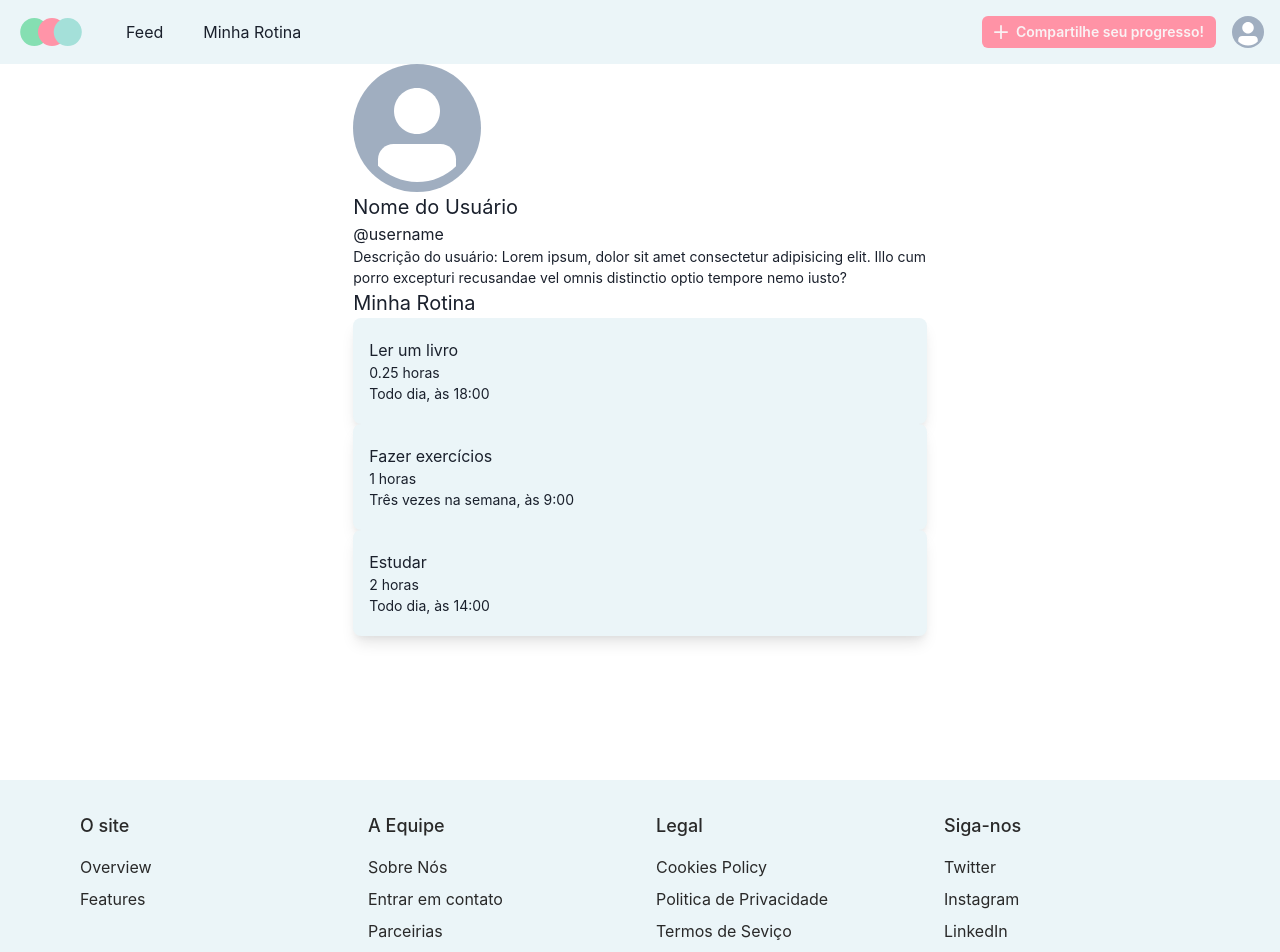
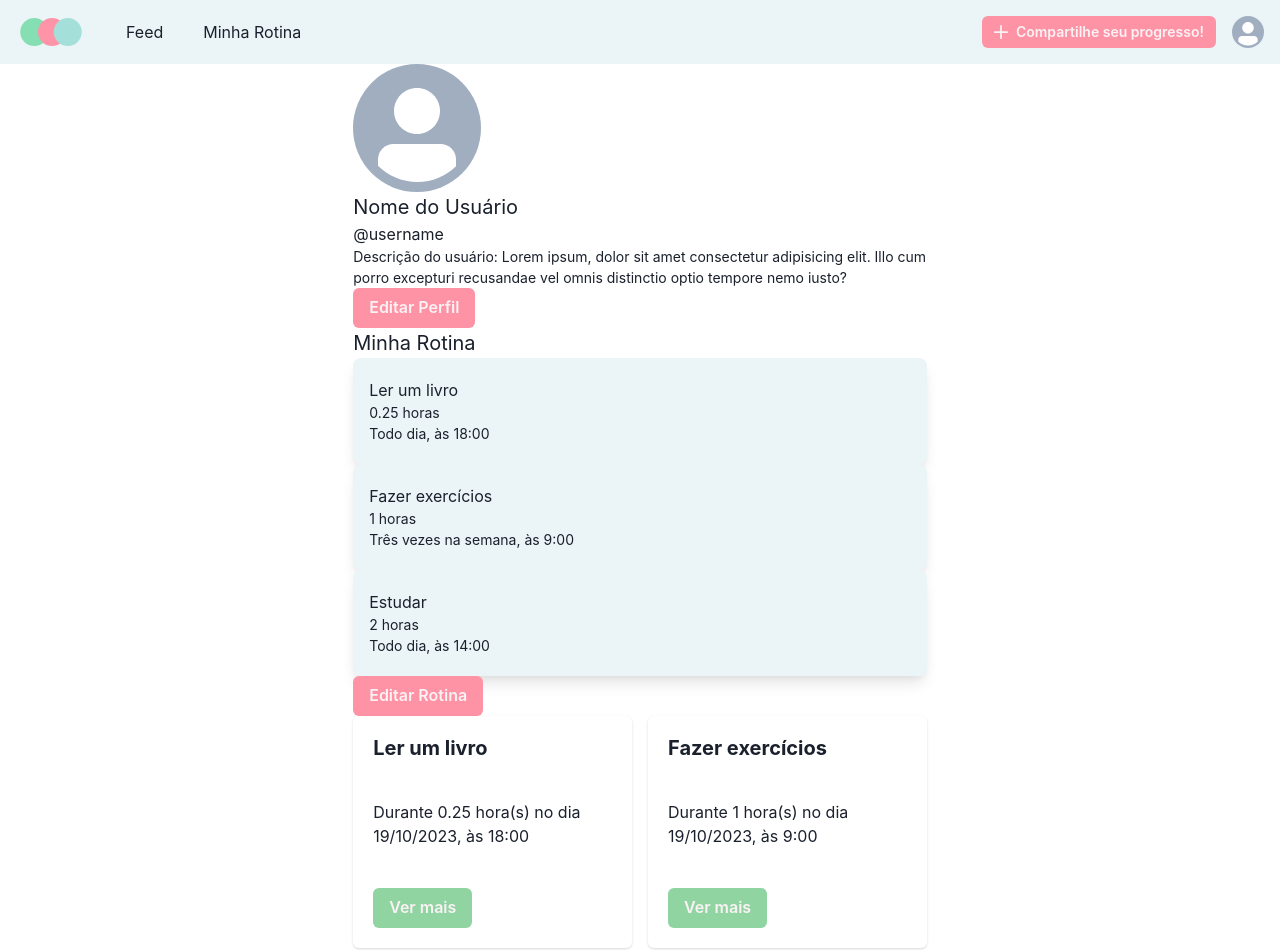
Before and after one commit to ICEI-PUC-Minas-CC-TI/plmg-cc-2023-2-ti2-g06-tracker-ly, a React (Vite) app in the folder Codigo/Front/: page /perfil in a window 1280 px wide. Shown: the top 952 px of the page. Built offline with nearby package versions, Linux system fonts and the light colour scheme.

Commit message:
add posts estaticos perfil

```diff
--- a/Codigo/Front/src/App.css
+++ b/Codigo/Front/src/App.css
@@ -1,4 +1,3 @@
 body{
-  height: 100vh;
   margin: 0;
 }
--- a/Codigo/Front/src/App.jsx
+++ b/Codigo/Front/src/App.jsx
@@ -13,7 +13,7 @@ function App() {
   const [count, setCount] = useState(0)
 
   return (
-    <Box width="100vw">
+    <Box>
       <BrowserRouter>
         <Routes>
           <Route
--- a/Codigo/Front/src/Theme.js
+++ b/Codigo/Front/src/Theme.js
@@ -7,25 +7,12 @@ const getTheme = () => ({
   // componentes não-chakra
   styles: {
     global: {
-      ".home-container-global": {
-        margin: "10px",
-        maxWidth: "100vw",
-        // minHeight: "100vh",
-      },
-
       ".navbar": {},
 
-      ".logo-nav": {
-        viewBox: "0 0 20 20",
-      },
+      ".logo-nav": {},
 
       ".footer": {
-        pos: "absolute",
-        left: 0,
-        bottom: 0,
-        right: 0,
-        width: "100vw",
-        maxH: "20px", // !!! esta causando problemas de responsividade
+        marginBottom: 0,
       },
     },
   },
@@ -42,6 +29,13 @@ const getTheme = () => ({
             backgroundColor: "#ff5e7b",
           },
         },
+        btn2: {
+          backgroundColor: "#8FD4A1",
+          color: "#faf2f4",
+          _hover: {
+            backgroundColor: "#66B87B",
+          },
+        },
       },
 
       defaultProps: {
--- a/Codigo/Front/src/components/Footer.jsx
+++ b/Codigo/Front/src/components/Footer.jsx
@@ -28,10 +28,7 @@ const ListHeader = ({ children }) => {
 export default function Footer() {
   return (
     <footer className="footer">
-      <Box
-        bg={"#EBF5F8"}
-        color={"#292929"}
-      >
+      <Box bg={"#EBF5F8"} color={"#292929"} marginTop={"25px"}>
         <Container as={Stack} maxW={"6xl"} py={8}>
           <SimpleGrid columns={{ base: 1, sm: 2, md: 4 }} spacing={8}>
             <Stack align={"flex-start"}>
@@ -43,13 +40,6 @@ export default function Footer() {
                 <Box as="a" href={"#"}>
                   Features
                 </Box>
-                {/* <Tag
-                size={'sm'}
-                bg={useColorModeValue('green.300', 'green.800')}
-                ml={2}
-                color={'white'}>
-                New
-              </Tag> */}
               </Stack>
             </Stack>
             <Stack align={"flex-start"}>
--- a/Codigo/Front/src/components/Nav.jsx
+++ b/Codigo/Front/src/components/Nav.jsx
@@ -52,11 +52,7 @@ export default function WithAction() {
 
   return (
     <>
-      <Box
-        className="navbar"
-        bg={"#EBF5F8"}
-        px={4}
-      >
+      <Box className="navbar" bg={"#EBF5F8"} px={4}>
         <Flex h={16} alignItems={"center"} justifyContent={"space-between"}>
           <IconButton
             size={"md"}
@@ -69,7 +65,7 @@ export default function WithAction() {
           <HStack spacing={8} alignItems={"center"}>
             <Box>
               <Link to={"/"}>
-                <div className="logo-nav-container" >
+                <div className="logo-nav-container">
                   <img
                     className="logo-nav"
                     width="70rem"
@@ -110,14 +106,12 @@ export default function WithAction() {
                 cursor={"pointer"}
                 minW={0}
               >
-                <Avatar
-                  size={"sm"}
-                  />
+                <Avatar size={"sm"} />
               </MenuButton>
               <MenuList>
-                <MenuItem>
-                  <Link to={"/perfil"}>Meu Perfil</Link>
-                </MenuItem>
+                <Link to={"/perfil"}>
+                  <MenuItem to={"/perfil"}>Meu Perfil</MenuItem>
+                </Link>
                 <MenuItem>Configurações</MenuItem>
                 <MenuDivider />
                 <MenuItem>Sair</MenuItem>
--- a/Codigo/Front/src/routes/Home.jsx
+++ b/Codigo/Front/src/routes/Home.jsx
@@ -32,7 +32,6 @@ function Home() {
       </Center>
 
       <Container
-        className="home-container-global"
         maxW="container.lg"
         centerContent
       >
--- a/Codigo/Front/src/routes/Perfil.jsx
+++ b/Codigo/Front/src/routes/Perfil.jsx
@@ -2,19 +2,60 @@
 import Footer from "../components/Footer";
 import Nav from "../components/Nav";
 // chakra
-import { Avatar, Box, Container, Text } from "@chakra-ui/react";
+import {
+  Avatar,
+  Box,
+  Button,
+  Container,
+  Text,
+  Card,
+  CardHeader,
+  CardBody,
+  CardFooter,
+  Stack,
+  Heading,
+  Divider,
+  ButtonGroup,
+  Image,
+  SimpleGrid,
+} from "@chakra-ui/react";
 
 function Perfil() {
-  // rotinas
+  // rotinas mock
   const Rotinas = [
-    { nome: "Ler um livro", duration: 0.25, date: "Todo dia", time: "18:00" },
     {
+      id: 1,
+      nome: "Ler um livro",
+      duration: 0.25,
+      date: "Todo dia",
+      time: "18:00",
+    },
+    {
+      id: 2,
       nome: "Fazer exercícios",
       duration: 1,
       date: "Três vezes na semana",
       time: "9:00",
     },
-    { nome: "Estudar", duration: 2, date: "Todo dia", time: "14:00" },
+    { id: 3, nome: "Estudar", duration: 2, date: "Todo dia", time: "14:00" },
+  ];
+
+  // postagens mock
+  const Posts = [
+    {
+      id: 1,
+      habito: "Ler um livro",
+      duration: 0.25,
+      date: "19/10/2023",
+      time: "18:00",
+    },
+    {
+      id: 2,
+      habito: "Fazer exercícios",
+      duration: 1,
+      date: "19/10/2023",
+      time: "9:00",
+    },
   ];
 
   // rotinas renderizadas
@@ -24,14 +65,37 @@ function Perfil() {
       <Box bg={"#EBF5F8"} px={4} py={5} rounded={"lg"} shadow={"lg"}>
         <Text fontSize={"md"}>{nome}</Text>
         <Text fontSize={"sm"}>{duration} horas</Text>
-        <Text fontSize={"sm"}>{date}, às {time}</Text>
+        <Text fontSize={"sm"}>
+          {date}, às {time}
+        </Text>
       </Box>
+    );
+  };
+
+  // postagens renderizadas
+  const PostsRend = (props) => {
+    const { habito, duration, date, time } = props;
+    return (
+      <Card>
+        <CardHeader>
+          <Heading size="md">{habito}</Heading>
+        </CardHeader>
+        <CardBody>
+          <Text>
+            Durante {duration} hora(s) no dia {date}, às {time}
+          </Text>
+        </CardBody>
+        <CardFooter>
+          <Button variant={"btn2"}>Ver mais</Button>
+        </CardFooter>
+      </Card>
     );
   };
 
   return (
     <>
       <Nav />
+
       <Container className="perfil-info">
         <Avatar size={"2xl"} />
         <Text fontSize={"xl"}>Nome do Usuário</Text>
@@ -41,15 +105,40 @@ function Perfil() {
           adipisicing elit. Illo cum porro excepturi recusandae vel omnis
           distinctio optio tempore nemo iusto?
         </Text>
+        <Button variant={"btn1"}>Editar Perfil</Button>
       </Container>
 
       <Container>
         <Box>
           <Text fontSize={"xl"}>Minha Rotina</Text>
           {Rotinas.map((rotina) => (
-            <RotinasRend key={rotina.nome} nome={rotina.nome} duration={rotina.duration} date={rotina.date} time={rotina.time} />
+            <RotinasRend
+              key={rotina.id}
+              nome={rotina.nome}
+              duration={rotina.duration}
+              date={rotina.date}
+              time={rotina.time}
+            />
           ))}
         </Box>
+        <Button variant={"btn1"}>Editar Rotina</Button>
+      </Container>
+
+      <Container className="perfil-posts-container">
+        <SimpleGrid
+          spacing={4}
+          templateColumns="repeat(auto-fill, minmax(200px, 1fr))"
+        >
+          {Posts.map((post) => (
+            <PostsRend
+              key={post.id}
+              habito={post.habito}
+              duration={post.duration}
+              date={post.date}
+              time={post.time}
+            />
+          ))}
+        </SimpleGrid>
       </Container>
 
       <Footer />
```
Lines whose indentation alone changed are shown as unchanged.
